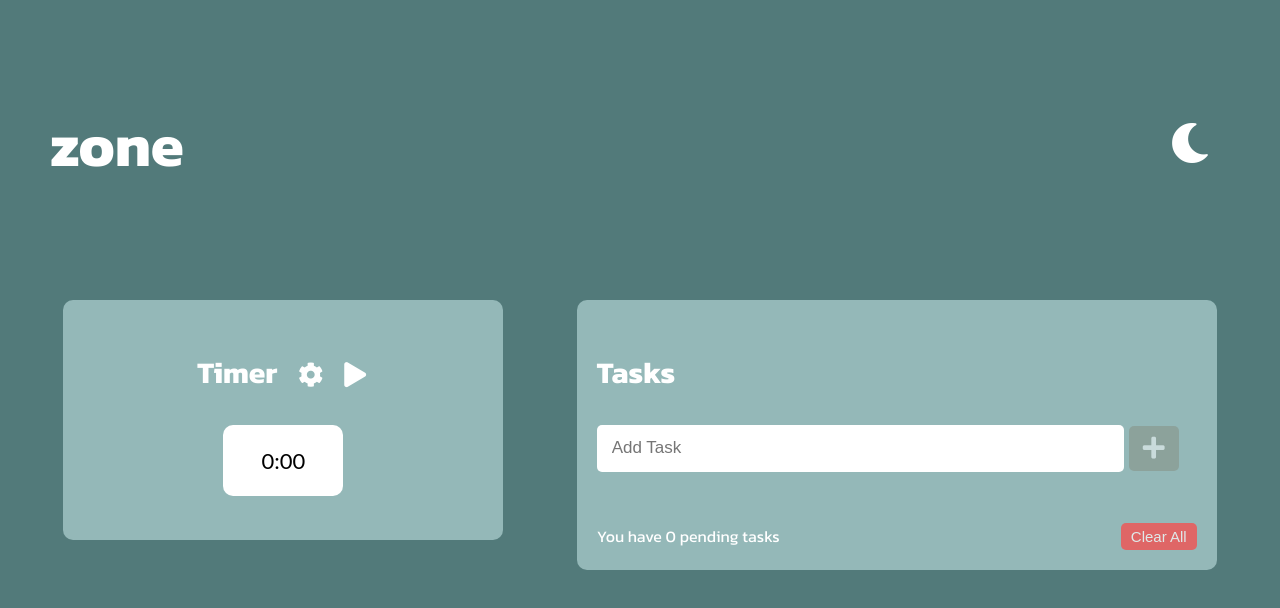
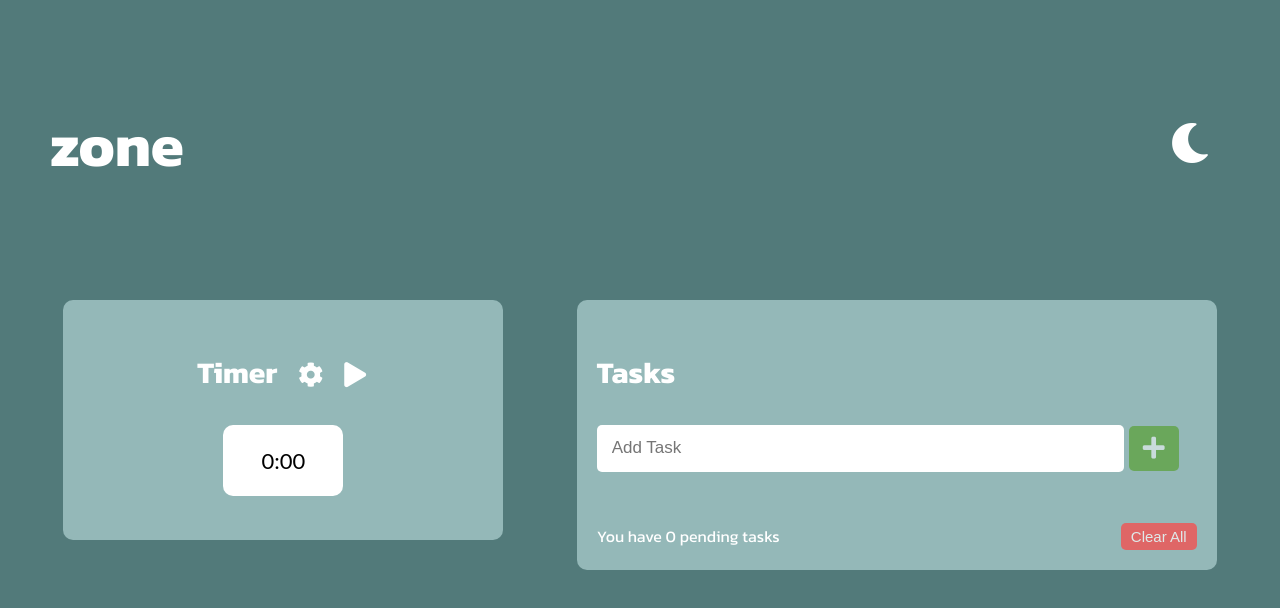
Before and after one commit to lllIIlIIlll/lllIIlIIlll.github.io, a plain HTML site: page index.html in a window 1280 px wide. Drawn offline with Linux system fonts and the light colour scheme.

Commit message:
Update style.css

```diff
--- a/style.css
+++ b/style.css
@@ -182,7 +182,7 @@ h3 {
   border: none;
   border-radius: 5px;
   outline: none;
-  background-color: rgb(133, 141, 127);
+  background-color: rgb(66, 151, 0);
   color: var(--text-color);
   font-size: 25px;
   cursor: pointer;
```
